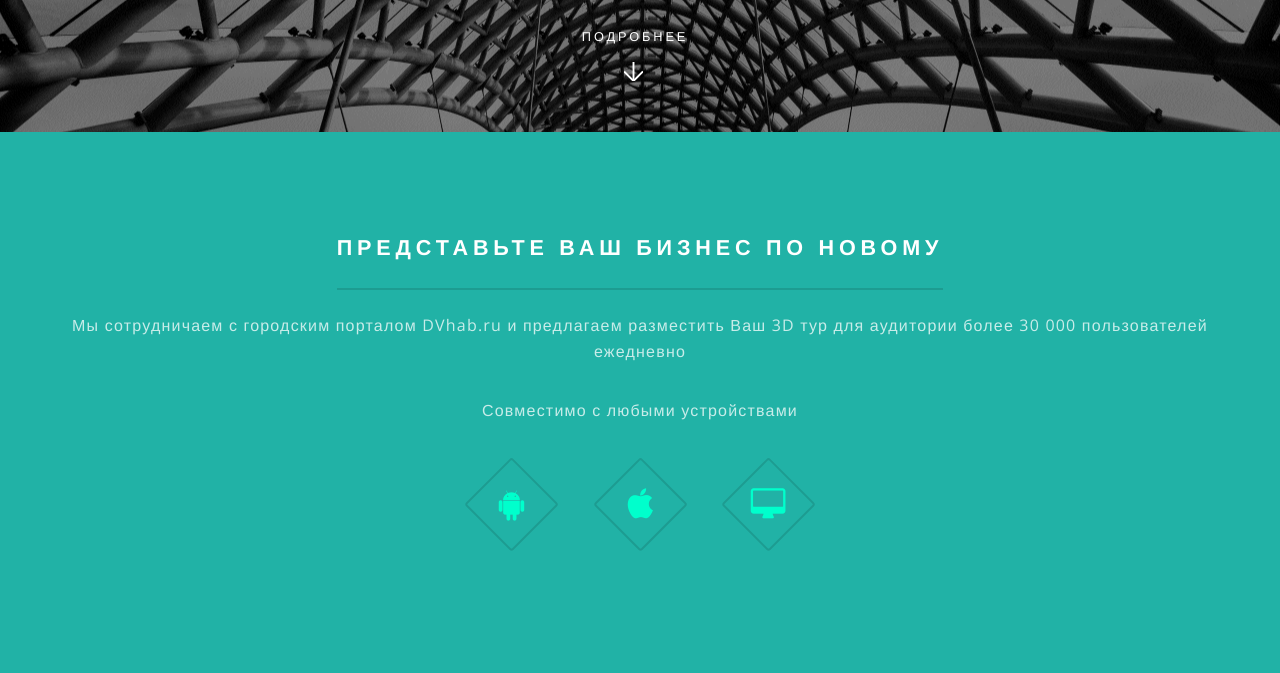
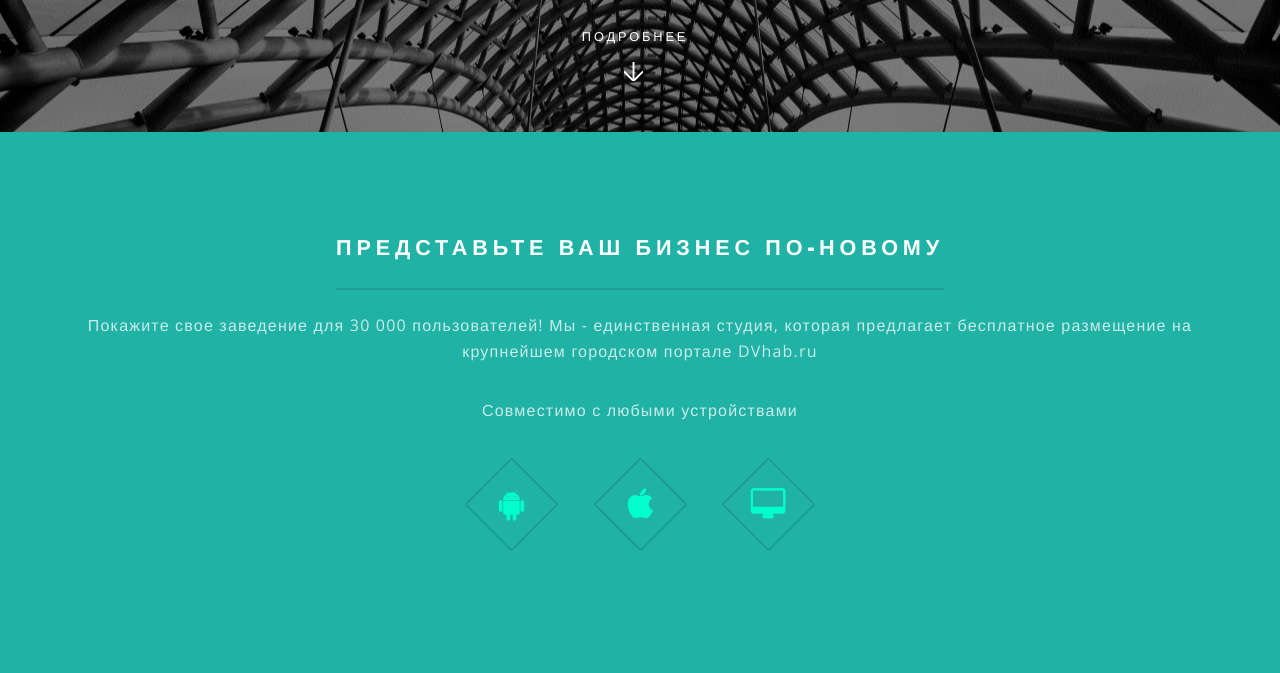
Before and after one commit to cryptomaniac512/panorama_dv, a Django app: template main/templates/main/main.html in a window 1280 px wide. Shown: the part 668-1341 px from the top of the page. Run offline with Django 3.2, Linux system fonts and the light colour scheme; the template is opened without the code that fills it, so the values that code supplies are empty; style sheets or scripts are compiled from the project's sources.

Commit message:
Templates texts fixes

```diff
--- a/main/templates/main/include/feedback_section.html
+++ b/main/templates/main/include/feedback_section.html
@@ -3,7 +3,7 @@
         <div class="inner">
             <header class="major">
                 <h4>Связаться с нами</h4>
-                <p>Оставьте свои контактные данные и мы обязательно свяжемся с Вами в ближайшее время!</p>
+                <p>Оставьте свои контактные данные, и мы обязательно свяжемся с Вами в ближайшее время!</p>
             </header>
             <form action="{% url 'main:feedback' %}" method="post">
                 <div class="row uniform">
--- a/main/templates/main/main.html
+++ b/main/templates/main/main.html
@@ -29,8 +29,8 @@
     <section id="short" class="wrapper style1 special">
         <div class="inner">
             <header class="major">
-                <h2>Представьте Ваш бизнес по новому</h2>
-                <p>Мы сотрудничаем с городским порталом DVhab.ru и предлагаем разместить Ваш 3D тур для аудитории более 30 000 пользователей ежедневно</p>
+                <h2>Представьте Ваш бизнес по-новому</h2>
+                <p>Покажите свое заведение для 30 000 пользователей! Мы - единственная студия, которая предлагает бесплатное размещение на крупнейшем городском портале DVhab.ru</p>
                 <p>Совместимо с любыми устройствами</p>
                 <ul class="icons major">
                     <li><span class="icon fa-android major style1"></span></li>
@@ -62,7 +62,7 @@
             <div class="inner">
                 <header class="major">
                     <h2>Факты о виртуальных турах</h2>
-                    <p>По данным Национальной ассоциации риэлторов США (НАР), виртуальные 3D туры на сайте компании резко улучшают её показатели. Убедитесь сами!</p>
+                    <p>По данным Национальной Ассоциации Риелторов США (НАР) виртуальные 3D туры на сайте компании резко улучшают её показатели. Убедитесь сами!</p>
                 </header>
                 <ul class="features">
                     {% for feature in features %}
--- a/panoramas/templates/panoramas/index.html
+++ b/panoramas/templates/panoramas/index.html
@@ -4,9 +4,9 @@
 <html>
     <head>
         <meta charset="utf-8" />
-        <title>{% block page_title %}Panorama-DV{% endblock %}</title>
+        <title>{% block page_title %}Panorama-DV | студия виртуальных 3D туров и сферических панорам в Хабаровске{% endblock %}</title>
 
-        <meta name="description" content="Panorama-DV студия виртуальных 3D туров в Хабаровске" />
+        <meta name="description" content="Разработка виртуальных 3D туров, съемка 3D панорам и создание аэропанорам в формате 360 градусов. Виртуальные экскурсии по кафе, гостиницам, ресторанам и барам города Хабаровска."/>
 
         <meta name="medium" content="mult" />
         <meta name="video_height" content="480"></meta>
```
